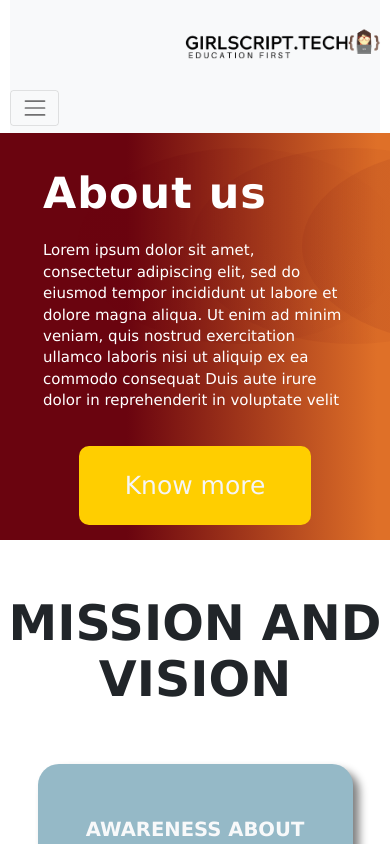
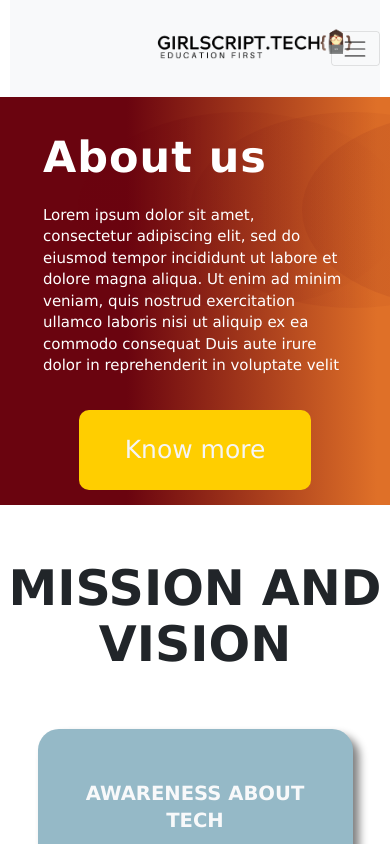
Before and after one commit to girlscript/Girscript-Community-Website, a React (Create React App) app in the folder frontend/: page / in a window 390 px wide. Shown: the top 844 px of the page. Built offline with nearby package versions, Linux system fonts and the light colour scheme.

Commit message:
made a new component

```diff
--- a/frontend/src/Components/Navbar/Navbarr.js
+++ b/frontend/src/Components/Navbar/NavComp.js
@@ -3,9 +3,9 @@ import "./navbar.css";
 import Logo from "./GS_logo_black(1).png";
 import {Nav, Navbar} from 'react-bootstrap'
 
-const Navbarr = () => {
-  return(
-    <Navbar bg="light" expand="lg">
+const NavComp = () =>{
+    return(
+        <Navbar bg="light" expand="lg">
   <Navbar.Brand href="#home">
   <a className="navbar-brand" href="#">
     <img src={Logo} alt="logo" className="image" />
@@ -27,7 +27,6 @@ const Navbarr = () => {
     </div>
   </Navbar.Collapse>
 </Navbar>
-  );
+    );
 };
-
-export default Navbarr;
+export default NavComp;
--- /dev/null
+++ b/frontend/src/Components/Navbar/Navbar.js
@@ -0,0 +1,10 @@
+import React from "react"
+import NavComp from "./NavComp.js"
+
+const Navbar = () => {
+  return(
+    <NavComp />
+  );
+};
+
+export default Navbar;
--- a/frontend/src/Components/Navbar/navbar.css
+++ b/frontend/src/Components/Navbar/navbar.css
@@ -52,7 +52,7 @@
       text-align: center;
     }
     .image{
-      margin-left: 41vw;
+      margin-left: 50%;
     }
     .mob-show{
       display: flex;
--- a/frontend/src/Pages/Homepage.js
+++ b/frontend/src/Pages/Homepage.js
@@ -4,7 +4,7 @@ import Testimonial from "../Components/Testimonial/Testimonial"
 import About from "../Components/Common/About"
 import Newsletter from "../Components/Common/Newsletter"
 import Join from "../Components/Common/Join"
-import Navbar from "../Components/Navbar/Navbarr"
+import Navbar from "../Components/Navbar/Navbar"
 import ScrollTop from "../Components/ScrollTop/ScrollTop";
 
 const HomePage = () => {
```
